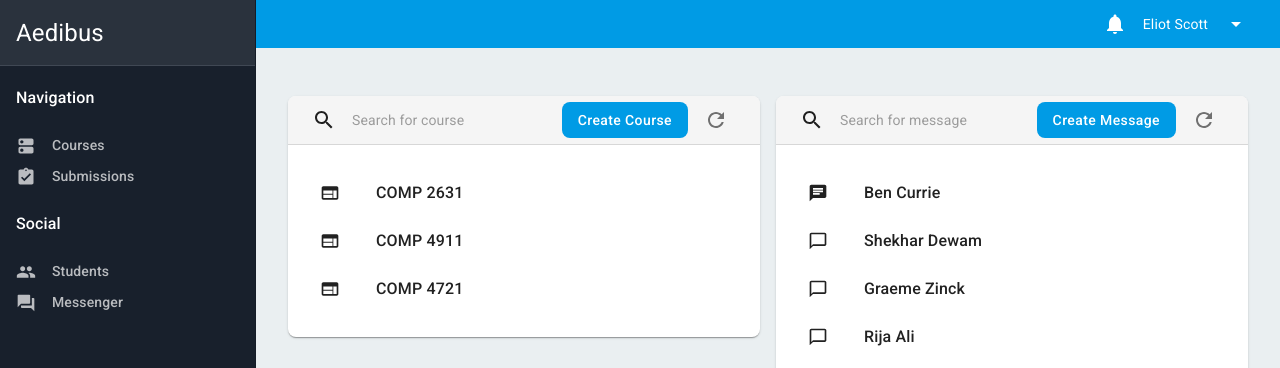
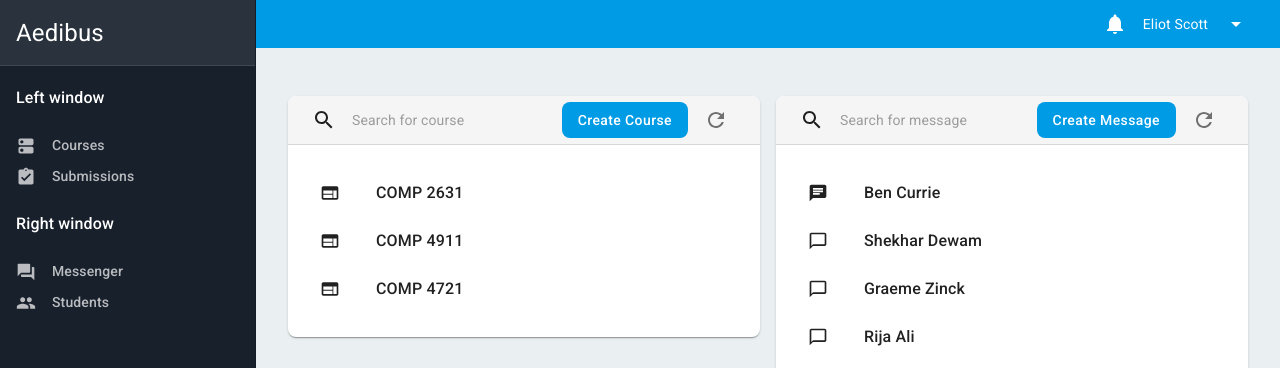
Before and after one commit to evscott/aedibus-web-client, a React (Create React App) app: page / in a window 1280 px wide. Shown: the top 368 px of the page. Built offline with nearby package versions, Linux system fonts and the light colour scheme; a web font is replaced by a local one.

Commit message:
Dashboard with two panes

```diff
--- a/src/Components/Dashboard/Courses/CourseFinder.js
+++ b/src/Components/Dashboard/Courses/CourseFinder.js
@@ -8,8 +8,6 @@ import Button from '@material-ui/core/Button';
 import TextField from '@material-ui/core/TextField';
 import Tooltip from '@material-ui/core/Tooltip';
 import IconButton from '@material-ui/core/IconButton';
-import Tabs from '@material-ui/core/Tabs';
-import Tab from '@material-ui/core/Tab';
 import { withStyles } from '@material-ui/core/styles';
 import SearchIcon from '@material-ui/icons/Search';
 import RefreshIcon from '@material-ui/icons/Refresh';
@@ -58,10 +56,6 @@ const courses = [
 
 function CourseFinder(props) {
     const { classes } = props;
-    const [value, setValue] = React.useState(0);
-    const handleChange = (event, newValue) => {
-        setValue(newValue);
-    };
 
     return (
         <Paper className={classes.paper}>
--- a/src/Components/Dashboard/Dashboard.js
+++ b/src/Components/Dashboard/Dashboard.js
@@ -171,21 +171,15 @@ function Dashboard(props) {
         <ThemeProvider theme={theme}>
             <div className={classes.root}>
                 <CssBaseline />
+                {/* Sidebar Navigation */}
                 <nav className={classes.drawer}>
-                    <Hidden smUp implementation="js">
-                        <Sidebar
-                            PaperProps={{ style: { width: drawerWidth } }}
-                            variant="temporary"
-                            open={mobileOpen}
-                            onClose={handleDrawerToggle}
-                        />
-                    </Hidden>
                     <Hidden xsDown implementation="css">
                         <Sidebar PaperProps={{ style: { width: drawerWidth } }} />
                     </Hidden>
                 </nav>
                 <div className={classes.app}>
                     <Header onDrawerToggle={handleDrawerToggle} />
+                    {/* Dashboard Contents */}
                     <main className={classes.main}>
                         <Grid container spacing={2}>
                             <Grid item lg={6} md={12} xs={12}>
--- a/src/Components/Dashboard/Header/UserMenu.js
+++ b/src/Components/Dashboard/Header/UserMenu.js
@@ -5,7 +5,6 @@ import MenuItem from "@material-ui/core/MenuItem";
 import AccountCircleIcon from "@material-ui/icons/AccountCircle";
 import SettingsIcon from "@material-ui/icons/Settings";
 import EmojiPeopleIcon from "@material-ui/icons/EmojiPeople";
-import Grid from "@material-ui/core/Grid";
 import React from "react";
 
 const styles = theme => ({
--- a/src/Components/Dashboard/Messenger/MessageFinder.js
+++ b/src/Components/Dashboard/Messenger/MessageFinder.js
@@ -8,14 +8,9 @@ import Button from '@material-ui/core/Button';
 import TextField from '@material-ui/core/TextField';
 import Tooltip from '@material-ui/core/Tooltip';
 import IconButton from '@material-ui/core/IconButton';
-import Tabs from '@material-ui/core/Tabs';
-import Tab from '@material-ui/core/Tab';
 import { withStyles } from '@material-ui/core/styles';
 import SearchIcon from '@material-ui/icons/Search';
 import RefreshIcon from '@material-ui/icons/Refresh';
-import PhoneIcon from '@material-ui/icons/Phone';
-import FavoriteIcon from '@material-ui/icons/Favorite';
-import PersonPinIcon from '@material-ui/icons/PersonPin';
 import MessageList from "./MessageList";
 
 const styles = theme => ({
@@ -70,10 +65,6 @@ const messages = [
 
 function MessageFinder(props) {
     const { classes } = props;
-    const [value, setValue] = React.useState(0);
-    const handleChange = (event, newValue) => {
-        setValue(newValue);
-    };
 
     return (
         <Paper className={classes.paper}>
--- a/src/Components/Dashboard/Sidebar/Sidebar.js
+++ b/src/Components/Dashboard/Sidebar/Sidebar.js
@@ -15,17 +15,17 @@ import AssignmentTurnedInIcon from '@material-ui/icons/AssignmentTurnedIn';
 
 const categories = [
     {
-        id: 'Navigation',
+        id: 'Left window',
         children: [
             { id: 'Courses', icon: <DnsRoundedIcon /> },
             { id: 'Submissions', icon: <AssignmentTurnedInIcon /> },
         ],
     },
     {
-        id: 'Social',
+        id: 'Right window',
         children: [
+            { id: 'Messenger', icon: <QuestionAnswerIcon /> },
             { id: 'Students', icon: <PeopleIcon /> },
-            { id: 'Messenger', icon: <QuestionAnswerIcon /> },
         ],
     },
 ];
```
